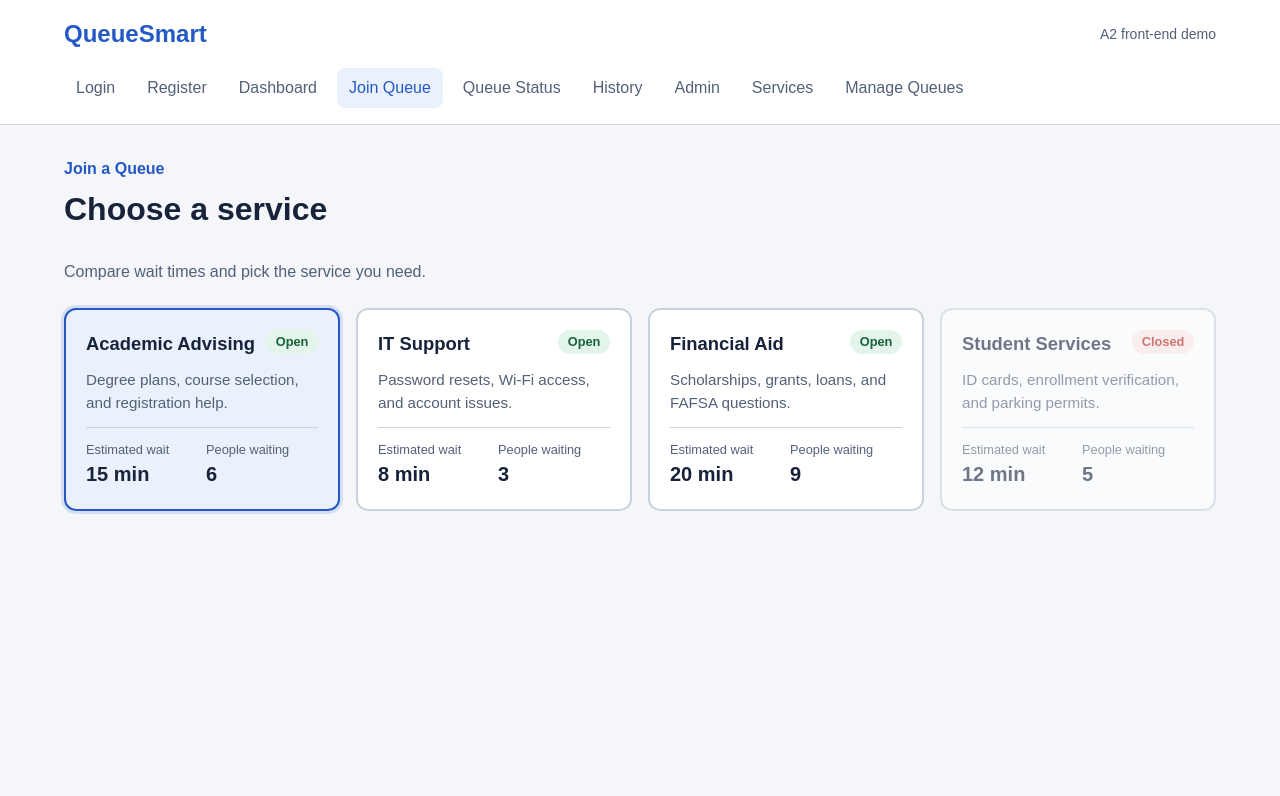
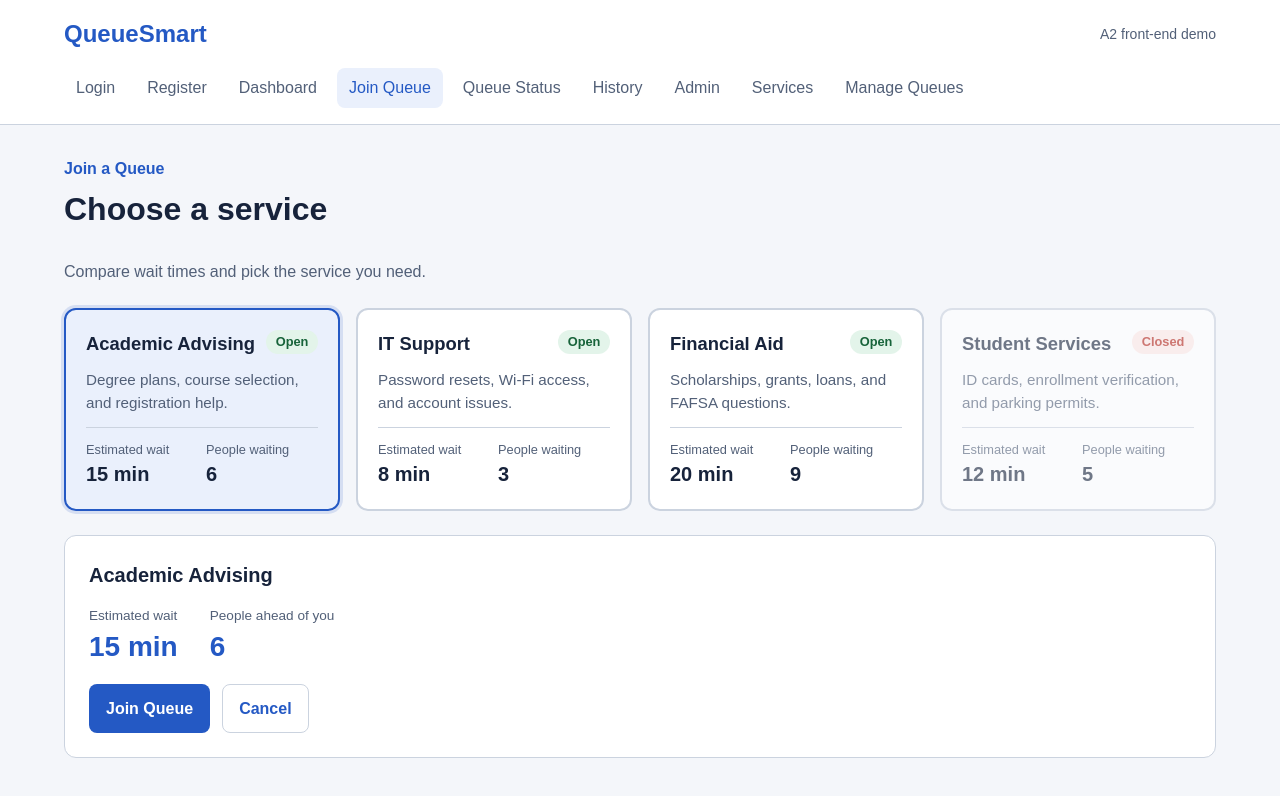
Before and after one commit to abeljoseph42/QueueSmart, a React app in the folder frontend/: page /join-queue in a window 1280 px wide. Both pictures are taken after a click on the button 202 px from the left and 409 px from the top of the page. Shown: the top 796 px of the page. Built offline with nearby package versions, Linux system fonts and the light colour scheme; the HTML template or start-up script is replaced by a standard one.

Commit message:
Implemented mock join and leave queue interactions

```diff
--- a/frontend/src/pages/user/JoinQueue.css
+++ b/frontend/src/pages/user/JoinQueue.css
@@ -103,3 +103,73 @@
   font-size: 1.25rem;
   font-weight: 700;
 }
+
+
+
+.join-queue-alert {
+  margin: 0 0 1rem;
+  padding: 0.75rem 1rem;
+  border-radius: 8px;
+  font-weight: 600;
+}
+
+.join-queue-alert.is-success {
+  background: #e3f4ea;
+  color: var(--color-success);
+}
+
+.join-queue-alert.is-info {
+  background: #eaf0fc;
+  color: var(--color-primary);
+}
+
+.join-queue-panel {
+  margin-top: 1.5rem;
+}
+
+.join-queue-panel h2 {
+  margin: 0 0 1rem;
+  font-size: 1.25rem;
+}
+
+.join-queue-summary {
+  display: flex;
+  flex-wrap: wrap;
+  gap: 2rem;
+  margin: 0 0 1rem;
+}
+
+.join-queue-summary dt {
+  color: var(--color-muted);
+  font-size: 0.85rem;
+}
+
+.join-queue-summary dd {
+  margin: 0;
+  font-size: 1.75rem;
+  font-weight: 700;
+  color: var(--color-primary);
+}
+
+.join-queue-hint {
+  margin: 0 0 1rem;
+  color: var(--color-muted);
+}
+
+.join-queue-panel > .join-queue-hint:only-child {
+  margin: 0;
+}
+
+.join-queue-actions {
+  display: flex;
+  flex-wrap: wrap;
+  gap: 0.75rem;
+}
+
+.join-queue-leave {
+  background: var(--color-error);
+}
+
+.join-queue-leave:hover {
+  background: #8f1c13;
+}
--- a/frontend/src/pages/user/JoinQueue.jsx
+++ b/frontend/src/pages/user/JoinQueue.jsx
@@ -1,6 +1,5 @@
 import { useState } from 'react'
 import './JoinQueue.css'
-
 
 // TODO: move to src/data/services.js once the team agrees on the shared shape
 const services = [
@@ -40,6 +39,33 @@ const services = [
 
 export default function JoinQueue() {
   const [selectedId, setSelectedId] = useState(null)
+  // The service the user is currently waiting in (null = not in any queue).
+  const [joinedId, setJoinedId] = useState(null)
+  const [message, setMessage] = useState(null)
+
+  const selectedService = services.find((service) => service.id === selectedId)
+  const joinedService = services.find((service) => service.id === joinedId)
+
+  // Joining puts you at the back of the line.
+  const yourPosition = joinedService ? joinedService.peopleWaiting + 1 : null
+
+  function handleSelect(serviceId) {
+    setSelectedId(serviceId)
+    setMessage(null)
+  }
+
+  function handleJoin() {
+    if (!selectedService) return
+    setJoinedId(selectedService.id)
+    setMessage({ type: 'success', text: `You joined ${selectedService.name}.` })
+  }
+
+  function handleLeave() {
+    if (!joinedService) return
+    setMessage({ type: 'info', text: `You left the ${joinedService.name} queue.` })
+    setJoinedId(null)
+    setSelectedId(null)
+  }
 
   return (
     <section className="join-queue">
@@ -51,17 +77,29 @@ export default function JoinQueue() {
         </p>
       </header>
 
+      {message && (
+        <p
+          className={`join-queue-alert is-${message.type}`}
+          role="status"
+        >
+          {message.text}
+        </p>
+      )}
+
       <div className="join-queue-grid">
         {services.map((service) => {
           const isSelected = service.id === selectedId
+          const isJoined = service.id === joinedId
+          // While in a queue, the other cards are locked.
+          const isLocked = joinedId !== null && !isJoined
 
           return (
             <button
               key={service.id}
               type="button"
               className={`join-queue-card${isSelected ? ' is-selected' : ''}`}
-              onClick={() => setSelectedId(service.id)}
-              disabled={!service.isOpen}
+              onClick={() => handleSelect(service.id)}
+              disabled={!service.isOpen || isLocked}
               aria-pressed={isSelected}
             >
               <div className="join-queue-card-top">
@@ -69,7 +107,7 @@ export default function JoinQueue() {
                 <span
                   className={`join-queue-status ${service.isOpen ? 'is-open' : 'is-closed'}`}
                 >
-                  {service.isOpen ? 'Open' : 'Closed'}
+                  {isJoined ? 'Joined' : service.isOpen ? 'Open' : 'Closed'}
                 </span>
               </div>
 
@@ -82,13 +120,69 @@ export default function JoinQueue() {
                 </div>
                 <div>
                   <dt>People waiting</dt>
-                  <dd>{service.peopleWaiting}</dd>
+                  <dd>{isJoined ? service.peopleWaiting + 1 : service.peopleWaiting}</dd>
                 </div>
               </dl>
             </button>
           )
         })}
       </div>
+
+      <aside className="join-queue-panel card" aria-live="polite">
+        {joinedService ? (
+          <>
+            <h2>You&apos;re in line for {joinedService.name}</h2>
+            <dl className="join-queue-summary">
+              <div>
+                <dt>Your position</dt>
+                <dd>#{yourPosition}</dd>
+              </div>
+              <div>
+                <dt>Estimated wait</dt>
+                <dd>{joinedService.estimatedWait} min</dd>
+              </div>
+            </dl>
+            <p className="join-queue-hint">
+              Leave this queue to join a different service.
+            </p>
+            <div className="join-queue-actions">
+              <button type="button" className="join-queue-leave" onClick={handleLeave}>
+                Leave Queue
+              </button>
+            </div>
+          </>
+        ) : selectedService ? (
+          <>
+            <h2>{selectedService.name}</h2>
+            <dl className="join-queue-summary">
+              <div>
+                <dt>Estimated wait</dt>
+                <dd>{selectedService.estimatedWait} min</dd>
+              </div>
+              <div>
+                <dt>People ahead of you</dt>
+                <dd>{selectedService.peopleWaiting}</dd>
+              </div>
+            </dl>
+            <div className="join-queue-actions">
+              <button type="button" onClick={handleJoin}>
+                Join Queue
+              </button>
+              <button
+                type="button"
+                className="button-secondary"
+                onClick={() => setSelectedId(null)}
+              >
+                Cancel
+              </button>
+            </div>
+          </>
+        ) : (
+          <p className="join-queue-hint">
+            Select an open service above to see its wait time and join the queue.
+          </p>
+        )}
+      </aside>
     </section>
   )
 }
```
